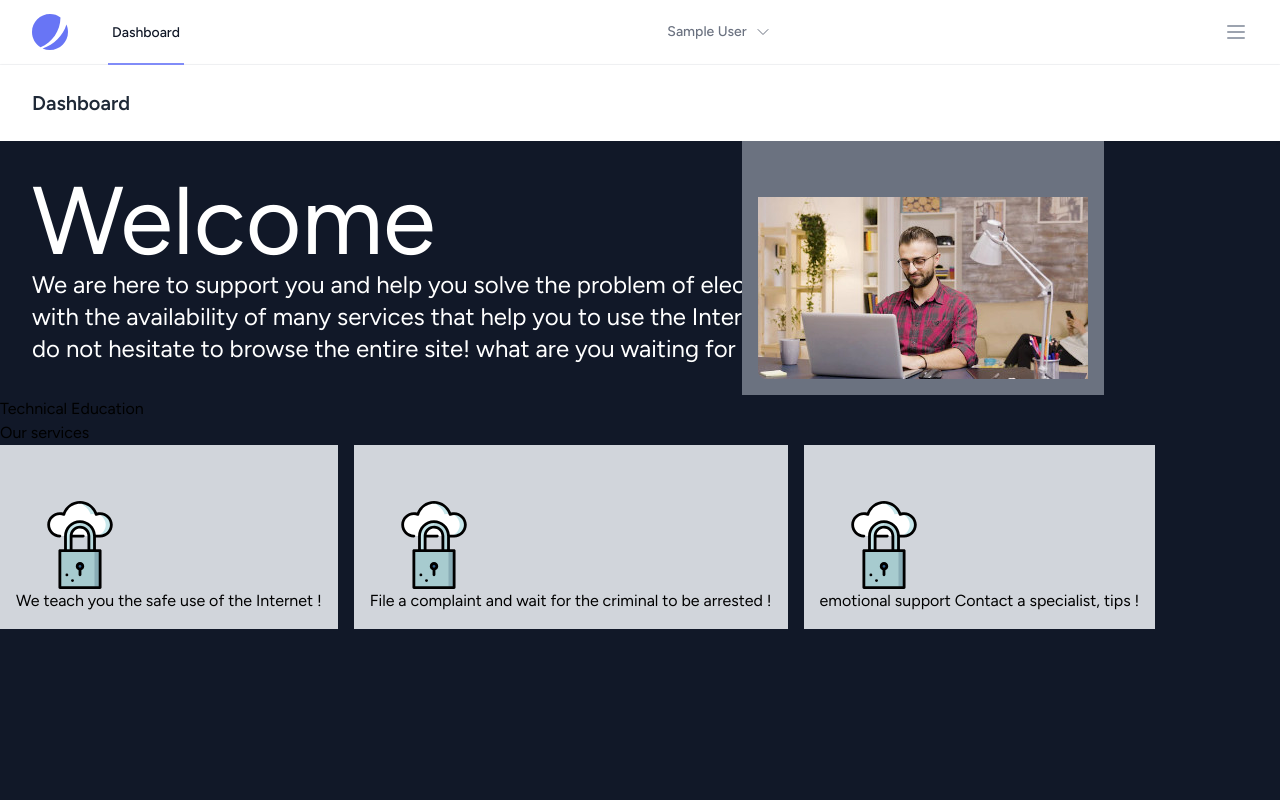
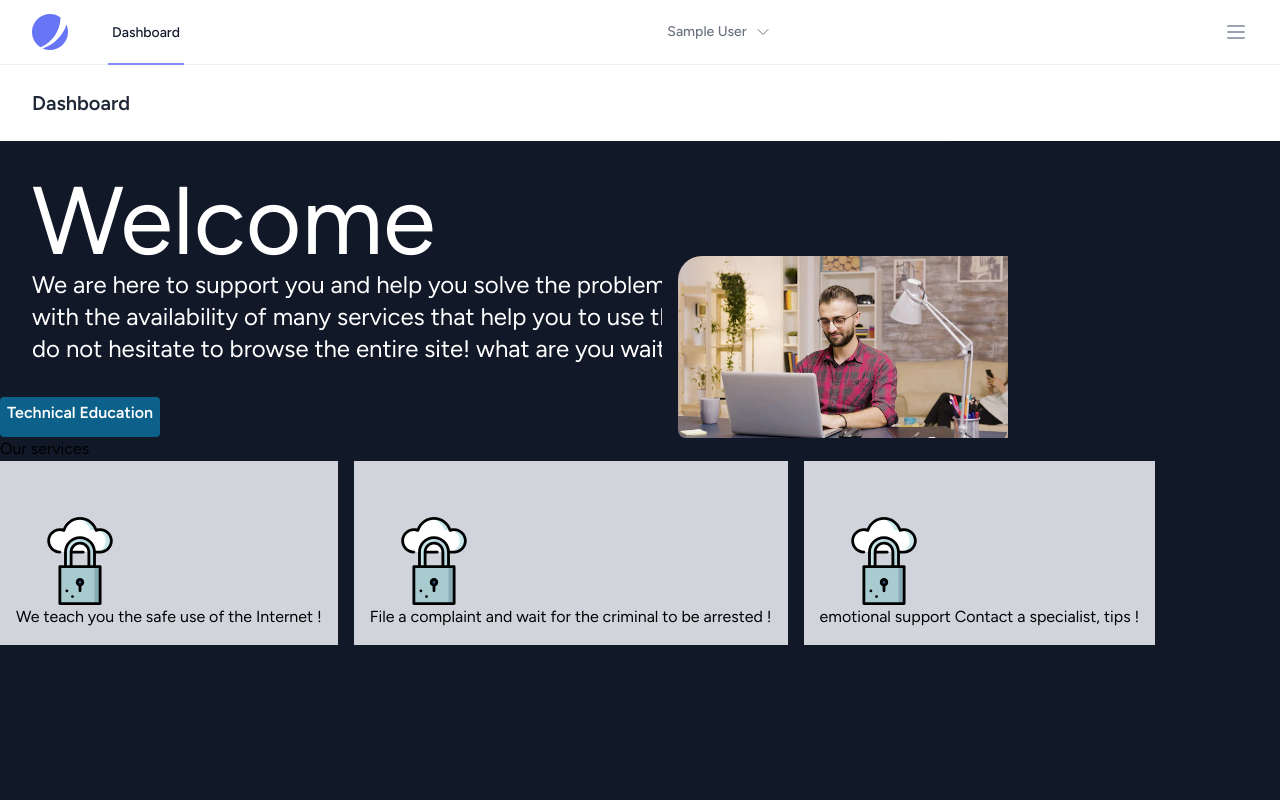
Before and after one commit to progalaa99/Digital-Advocacy, a Laravel app: page /dashboard in a window 1280 px wide. Run offline with Laravel 10, Linux system fonts and the light colour scheme; the visitor is signed in with stand-in values (Sample User, id 1); style sheets or scripts are compiled from the project's sources; some libraries are stand-ins or nearby versions.

Commit message:
Update dashboard.blade.php

```diff
--- a/digital/resources/views/dashboard.blade.php
+++ b/digital/resources/views/dashboard.blade.php
@@ -5,22 +5,22 @@
         </h2>
     </x-slot>
 
-    <div class="flex">
+    <div class="flex  ">
 
-        <div class="bg-darkalaa p-8 mr-4">
+        <div class="bg-darkalaa p-8 mr-8 ">
             <h1 class="text-8xl text-white">Welcome</h1>
             <h2 class="text-2xl text-white">We are here to support you and help you solve the problem of
-                electronic extortion, <br> with the availability of many services  that
+                electronic extortion, <br> with the availability of many services that
                 help you to use the Internet safely,<br> do not hesitate to browse
                 the entire site! what are you waiting for ? Lets start :) </h2>
         </div>
-        <div class="bg-gray-500 p-4 mr-4 absolute top-50  right-40">
-            <img class="w-128 h-128 pt-10 rounded-l-lg transform -translate-x-1/9 -translate-y-1/11 "
+        <div class="bg-darkalaa p-4 mr-4 absolute top-60  right-60">
+            <img class="w-128 h-128   rounded-tl-3xl rounded-bl-lg transform -translate-x-1/9 -translate-y-1/11 "
                 src="/photo/manusecomputer.jpg" alt="Man Using computer">
         </div>
     </div>{{--      --}}
-    <div>
-        <a href="">Technical Education</a>
+    <div class="flex-shrink-0 w-1/2 p-1 mr-2 h-10 w-40 bg-buttonalaa top-30 left-30 right-30  border-none   rounded text-center items-center ">
+        <a href="" class="font-semibold text-white py-12 ">Technical Education</a>
     </div>
     <div>
         Our services
```
